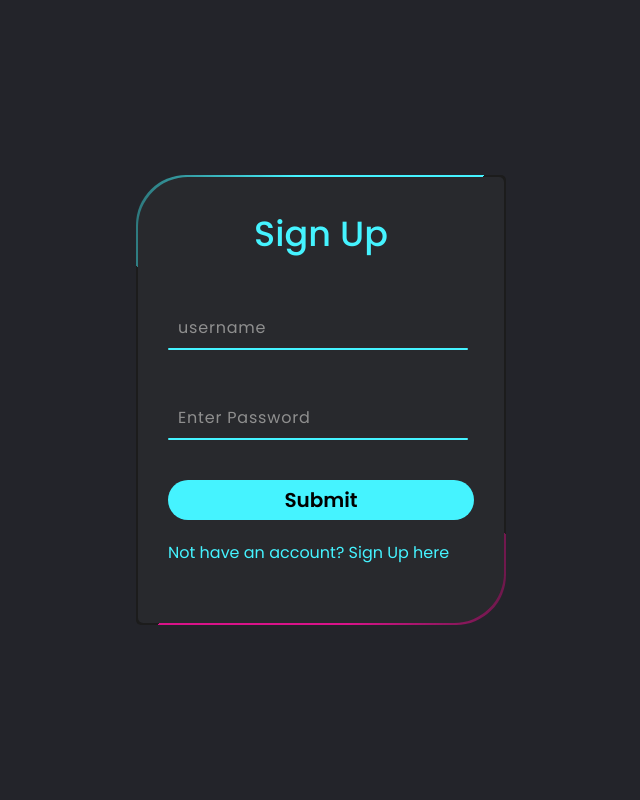
After one commit to Varshasakaray/INNODEV, a PHP site: page /signup.php in a window 1280 px wide. The commit adds this page. Shown: the whole page, without its empty margins (319-959 px from the left). Run offline with PHP 8.4, Linux system fonts and the light colour scheme.

Commit message:
login and signup update

```diff
--- a/login.css
+++ b/login.css
@@ -14,6 +14,11 @@ body
    min-height: 100vh;
    background: #23242a;
 
+}
+p
+{
+   color:#45f3ff;
+   padding-top: 20px;
 }
 .box
 {
--- /dev/null
+++ b/php/db1.php
@@ -0,0 +1,2 @@
+<?php
+    $con=mysqli_connect("localhost","root","","register") or die("database is not found");
--- /dev/null
+++ b/signup.php
@@ -0,0 +1,67 @@
+<?php
+   session_start();
+   include("php/db1.php");
+
+   if($_SERVER['REQUEST_METHOD']=="POST")
+   {
+     $username=$_POST['username'];
+     $password=$_POST['pass'];
+
+
+
+     if(!empty($username) && !empty($password) && !is_numeric($username))
+     {
+       $query="insert into register(username,password) values('$username','$password')";
+
+       mysqli_query($con,$query);
+
+       echo"<script type='text/javascript'> alert('sucessfully register')</script>";
+
+     }
+
+     else
+     {
+      echo"<script type='text/javascript'> alert('please enter valid information')</script>";
+
+     }
+
+   }
+
+?>
+
+
+
+<!DOCTYPE html>
+<html lang="en">
+<head>
+    <meta charset="UTF-8">
+    <meta http-equiv="X-UA-Compatible" content="IE=edge">
+    <meta name="viewport" content="width=device-width, initial-scale=1.0">
+    <title>sign Up Form</title>
+    <link rel="stylesheet" href="login.css">
+</head>
+<body>
+    <div class="box">
+        <form method="post" action="">
+            <h2>Sign Up</h2>
+            <div class="InputBox">
+              <input type="text" name="username" class="nonrectangle" required>
+              <span>username</span>
+              <i></i>
+
+            </div>
+            <div class="InputBox">
+              <input type="password" name="pass" class="nonrectangle" required>
+              <span>Enter Password</span>
+              <i></i>
+
+            </div>
+            <input type="submit" value="Submit">
+
+
+
+              <div>
+
+          </form>
+          <p>Not have an account? <a herf="#"> Sign Up here</a></p>
+</body>
--- a/typingtest.php
+++ b/typingtest.php
@@ -13,7 +13,7 @@
     <link href="https://cdn.jsdelivr.net/npm/bootstrap@5.0.0-beta2/dist/css/bootstrap.min.css" rel="stylesheet" integrity="sha384-BmbxuPwQa2lc/FVzBcNJ7UAyJxM6wuqIj61tLrc4wSX0szH/Ev+nYRRuWlolflfl" crossorigin="anonymous">
     <link rel="icon" href="img/logo.png">
     <link rel="stylesheet" href="css/main.css"/>
-    <title>TypingNinja - Learn & Practice Online</title>
+    <title>speedyfingers - Learn & Practice Online</title>
 </head>
 <body>
     <!-- Image and text -->
@@ -21,7 +21,7 @@
   <div class="container">
     <a class="navbar-brand" href="#">
       <img src="img/logo.png" alt="" width="30" height="24" class="d-inline-block align-center">
-      TypingNinja
+      Speedy Fingers
     </a>
   </div>
 </nav>
```
Also changed, not shown: index.php (renamed from index.html, +11 -1 lines), login.html (deleted, +0 -35 lines), login.php (added, +75 -0 lines), php/db.php (line endings or trailing spaces).
